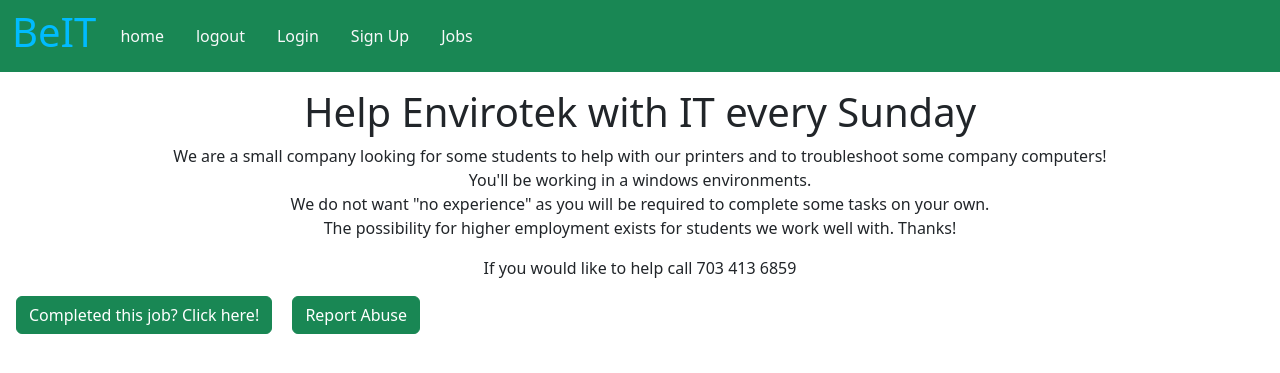
After one commit to JeffreyDinackus/BeIT.tech, a Flask app: template itstudent/templates/jobpost2.html in a window 1280 px wide. The commit adds this page. Shown: the top 373 px of the page. Run offline with Flask 2, Linux system fonts and the light colour scheme; the template is opened without the code that fills it, so the values that code supplies are empty.

Commit message:
Add files via upload

```diff
--- a/itstudent/templates/base.html
+++ b/itstudent/templates/base.html
@@ -4,43 +4,49 @@
     <meta charset="UTF-8" />
     <meta http-equiv="X-UA-Compatible" content="IE=edge" />
     <meta name="viewport" content="width=device-width, initial-scale=1.0" />
-    <title>
-        {% block title %}
-            title
-        {% endblock %}
-        </title>
+    <title>{% block title%}ITstudent{%endblock%}</title>
   </head>
   <style>
     .text{
-      color: white;
+      color: rgb(58, 58, 58);
     }
 
   </style>
-  <body style="background-color: black;">
+  <body style="background-color: rgb(255, 255, 255);">
 
     <nav class="navbar navbar-expand-lg navbar-success bg-success">
     <div class="container-fluid">
-      <a href="index.html" style="text-decoration:none; color:black;"><h1>BeIT</h1></a>
+      <a href="/" style="text-decoration:none; color:rgb(0, 187, 255);"><h1>BeIT</h1></a>
       <div class="collapse navbar-collapse" id="navbarSupportedContent">
 
         <ul class="navbar-nav me-auto mb-2 mb-lg-0">
 
         <li class="nav-item">
-          <a class="nav-link ms-3 btn btn-dark text-light" href="forum.html">Forum</a>
+          <a class="nav-link ms-3 btn btn-dark text-light" href="/">home</a>
         </li>
         <li class="nav-item">
-          <a class="nav-link ms-3 btn btn-dark text-light" href="#">Login</a>
+            <a class="nav-link ms-3 btn btn-dark text-light" href="/logout">logout</a>
+          </li>
+        <li class="nav-item">
+          <a class="nav-link ms-3 btn btn-dark text-light" href="/login">Login</a>
         </li>
         <li class="nav-item">
-          <a class="nav-link ms-3 btn btn-dark text-light" href="#">Register</a>
+            <a class="nav-link ms-3 btn btn-dark text-light" href="/signUp">Sign Up</a>
+        </li>
+        <li class="nav-item">
+            <a class="nav-link ms-3 btn btn-dark text-light" href="/jobboard">Jobs</a>
         </li>
      </div>
     </div>
 </nav>
-
-{% block page %}
-    paragraph
-{% endblock %}
+{% block pageContent%}
+<div class="container mt-5">
+<h1 class="text">ITStudent.com is the place to begin your career in Information Technology!</h1>
+<p class="text">
+<h1>Sign up today to begin taking jobs! BeIT.</h1>
+</div>
+{%endblock%}
+</p>
 
 
   </body>
--- /dev/null
+++ b/itstudent/templates/complete.html
@@ -0,0 +1,2 @@
+{% extends 'base.html' %} {% block title %} Complete this job? {% endblock %} {%
+block pageContent %} {% endblock %}
--- /dev/null
+++ b/itstudent/templates/home.html
@@ -0,0 +1,5 @@
+{% extends 'base.html' %} {% block title %}
+
+<h1>Sign up today to begin taking jobs! BeIT.</h1>
+
+{% endblock %}
--- /dev/null
+++ b/itstudent/templates/jobpost2.html
@@ -0,0 +1,20 @@
+{% extends 'base.html' %} {% block title%} Get experience with
+Envirotek{%endblock%} {% block pageContent%}
+<div class="container mt-3 text-center">
+  <h1>Help Envirotek with IT every Sunday</h1>
+  <p>
+    We are a small company looking for some students to help with our printers
+    and to troubleshoot some company computers! <br />You'll be working in a
+    windows environments. <br />We do not want &quot;no experience&quot; as you
+    will be required to complete some tasks on your own. <br />
+    The possibility for higher employment exists for students we work well with.
+    Thanks!
+  </p>
+  <p>If you would like to help call 703 413 6859</p>
+</div>
+<a href="/complete" class="btn btn-success ms-3" role="button"
+  >Completed this job? Click here!</a
+>
+<a href="#" class="btn btn-success ms-3" role="button">Report Abuse</a>
+
+{% endblock %}
--- /dev/null
+++ b/itstudent/templates/logout.html
@@ -0,0 +1 @@
+{% extends 'base.html' %}
--- a/itstudent/templates/sign_up.html
+++ b/itstudent/templates/sign_up.html
@@ -1 +1 @@
-{% extends "base.html" %} {% block title %}
+{% extends "base.html %} {% block title%}
```
Also changed, not shown: itstudent/templates/jobboard.html (added, +10 -0 lines), itstudent/templates/jobpost1.html (added, +13 -0 lines), itstudent/templates/jobpost3.html (added, +18 -0 lines), itstudent/templates/login.html (added, +39 -0 lines), itstudent/templates/signUp.html (added, +51 -0 lines), itstudent/templates/register.html (line endings or trailing spaces).
